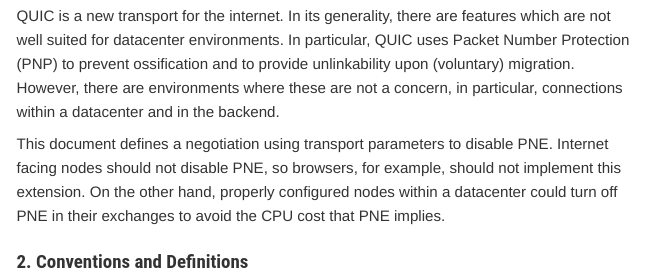
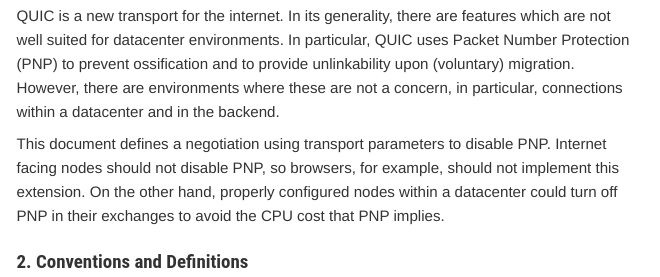
Before and after one commit to pravb/quic-dc, a plain HTML site: page draft-montenegro-quic-dc.html in a window 1280 px wide. Shown: the part 1241-1518 px from the top of the page, 139-799 px from the left. Drawn offline with Linux system fonts and the light colour scheme.

Commit message:
Script updating gh-pages from c33cc81. [ci skip]

```diff
--- a/draft-montenegro-quic-dc.html
+++ b/draft-montenegro-quic-dc.html
@@ -378,7 +378,7 @@ ul.toc li {
 <a href="#rfc.section.1">1.</a> <a href="#introduction" id="introduction">Introduction</a>
 </h1>
 <p id="rfc.section.1.p.1">QUIC is a new transport for the internet. In its generality, there are features which are not well suited for datacenter environments. In particular, QUIC uses Packet Number Protection (PNP) to prevent ossification and to provide unlinkability upon (voluntary) migration.  However, there are environments where these are not a concern, in particular, connections within a datacenter and in the backend.</p>
-<p id="rfc.section.1.p.2">This document defines a negotiation using transport parameters to disable PNE. Internet facing nodes should not disable PNE, so browsers, for example, should not implement this extension. On the other hand, properly configured nodes within a datacenter could turn off PNE in their exchanges to avoid the CPU cost that PNE implies.</p>
+<p id="rfc.section.1.p.2">This document defines a negotiation using transport parameters to disable PNP. Internet facing nodes should not disable PNP, so browsers, for example, should not implement this extension. On the other hand, properly configured nodes within a datacenter could turn off PNP in their exchanges to avoid the CPU cost that PNP implies.</p>
 <h1 id="rfc.section.2">
 <a href="#rfc.section.2">2.</a> <a href="#conventions-and-definitions" id="conventions-and-definitions">Conventions and Definitions</a>
 </h1>
```
Also changed, not shown: draft-montenegro-quic-dc.txt.
